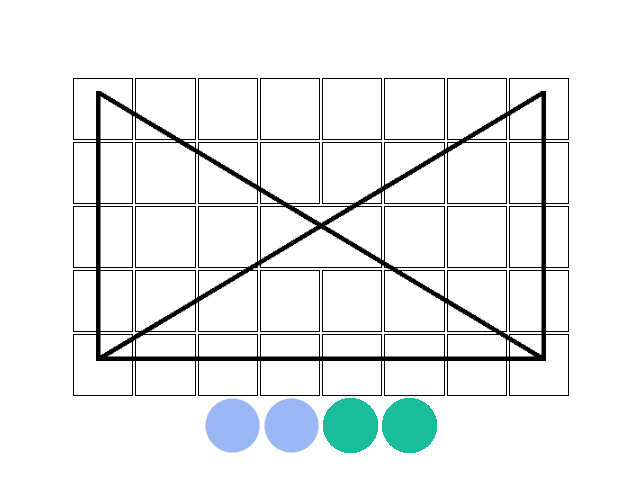
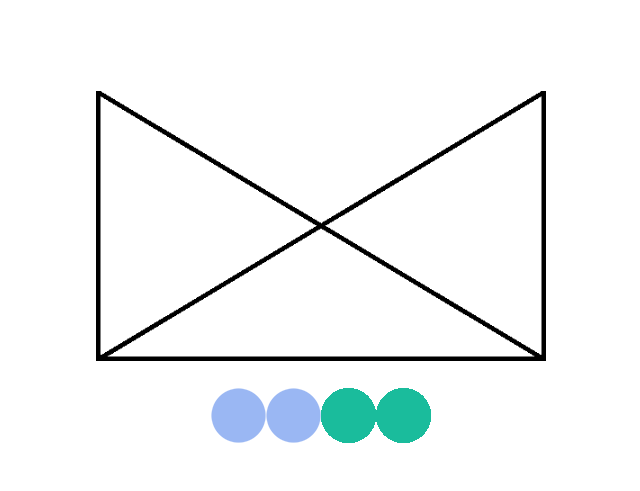
Before and after one commit to aly-alina/Pong-Hau-K-i, a plain HTML site: page game.html in a window 1280 px wide. Both pictures are taken after a click on the link "Start". Shown: the part 145-636 px from the top of the page, without its empty margins (319-959 px from the left). Drawn offline with Linux system fonts and the light colour scheme.

Commit message:
Add reset

```diff
--- a/css/style.css
+++ b/css/style.css
@@ -82,7 +82,7 @@ h1 {
 }
 
 td {
-    border: 1px solid black;
+    /*border: 1px solid black;*/
     width: 60px;
     height: 60px;
 }
--- a/game.html
+++ b/game.html
@@ -42,10 +42,12 @@
                     <td id="bottomRightVertex" ondrop="drop(event)" ondragover="allowDrop(event)"></td>
                 </tr>
             </table>
-            <img id="tokenPlayer1" src="images/tokenSmall.png" draggable="true" ondragstart="drag(event)">
-            <img id="token2Player1" src="images/tokenSmall.png" draggable="true" ondragstart="drag(event)">
-            <img id="tokenPlayer2" src="images/tokenSmall2.png" draggable="true" ondragstart="drag(event)">
-            <img id="token2Player2" src="images/tokenSmall2.png" draggable="true" ondragstart="drag(event)">
+            <div id="initImages">
+                <img id="tokenPlayer1" src="images/tokenSmall.png" draggable="true" ondragstart="drag(event)">
+                <img id="token2Player1" src="images/tokenSmall.png" draggable="true" ondragstart="drag(event)">
+                <img id="tokenPlayer2" src="images/tokenSmall2.png" draggable="true" ondragstart="drag(event)">
+                <img id="token2Player2" src="images/tokenSmall2.png" draggable="true" ondragstart="drag(event)">
+            </div>
         </div>
         <div class="box" id="stop" style="display: none;">The game was stopped</div>
         <script src="js/game.js"></script>
--- a/js/game.js
+++ b/js/game.js
@@ -13,6 +13,7 @@ var vertices = {
     'bottomLeftVertex': "",
     'bottomRightVertex': ""
 };
+var tokens = ["tokenPlayer1", "token2Player1", "tokenPlayer2", "token2Player2"];
 
 /* -------- EVENT HANDLERS ---------- */
 
@@ -26,6 +27,7 @@ var startGame = function(e) {
         }
         gameIsOn = true;
         gameBoardBox.style.display = "block";
+        reset();
     }
 };
 
@@ -55,7 +57,7 @@ function allowDrop(e) {
 function drag(e) {
     var parentId = e.target.parentElement.id;
     if (vertices.hasOwnProperty(parentId)) {
-        vertices[parentId] = "";
+        vertices[parentId] = ""; // token leaves the vertex
     }
     e.dataTransfer.setData("Text", e.target.id);
 }
@@ -66,11 +68,23 @@ function drop(e) {
     var element = e.target;
     if (element.nodeName !== "IMG") { // prevent dragging all images in one box
         element.appendChild(document.getElementById(data));
-        vertices[element.id] = data;
+        vertices[element.id] = data; // token in this vertex now
     }
 }
 
 /* -------- CONTROL ------------ */
+
+var reset = function() {
+    var initImagesBox = document.getElementById("initImages");
+    for (var i in tokens) {
+        initImagesBox.appendChild(document.getElementById(tokens[i])); // return tokens to be below the gameboard
+    }
+    for (var property in vertices) {
+        if (vertices.hasOwnProperty(property)) {
+            vertices[property] = ""; // clean vertices object
+        }
+    }
+};
 
 var turnOffReadme = function() {
     readmeIsOn = false;
```
